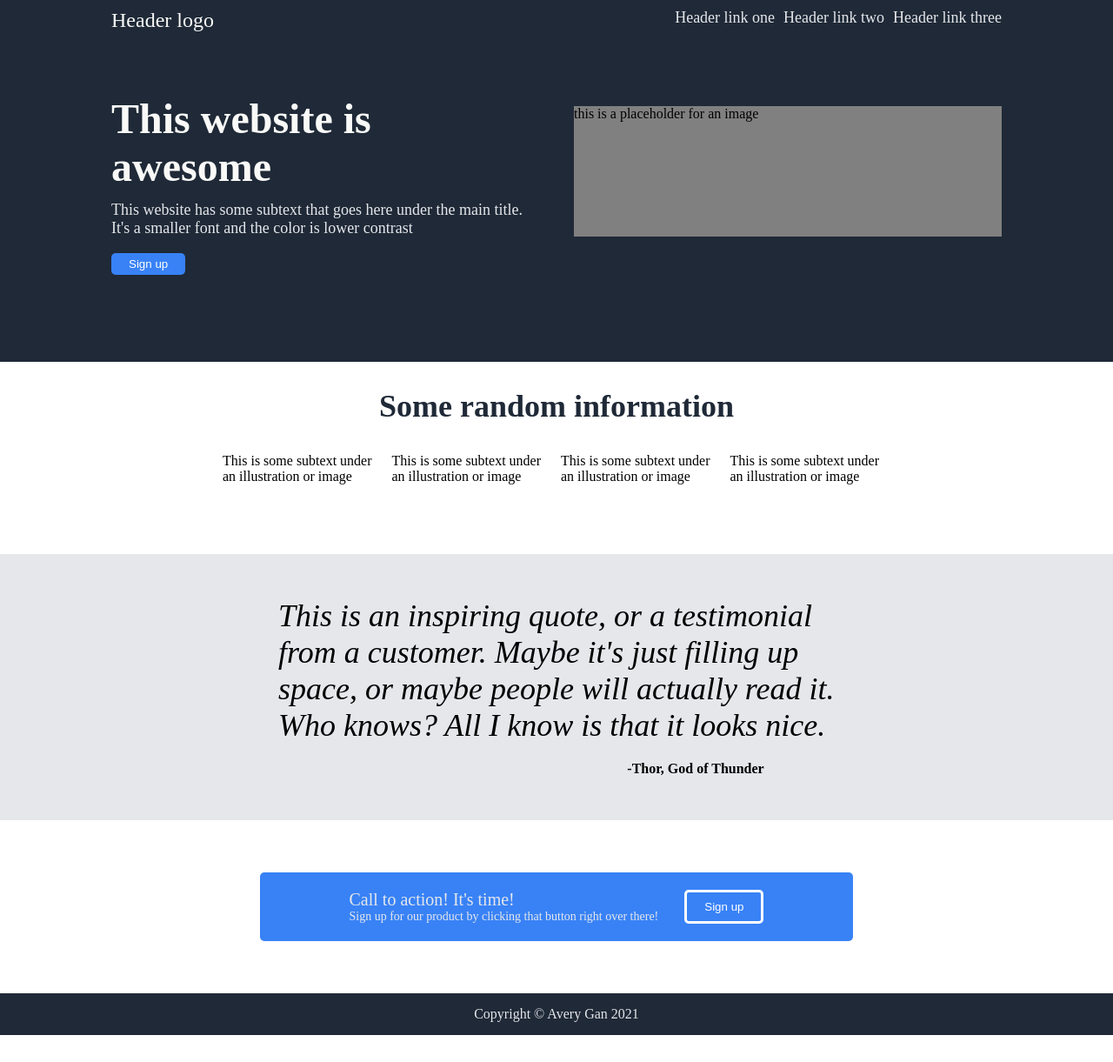
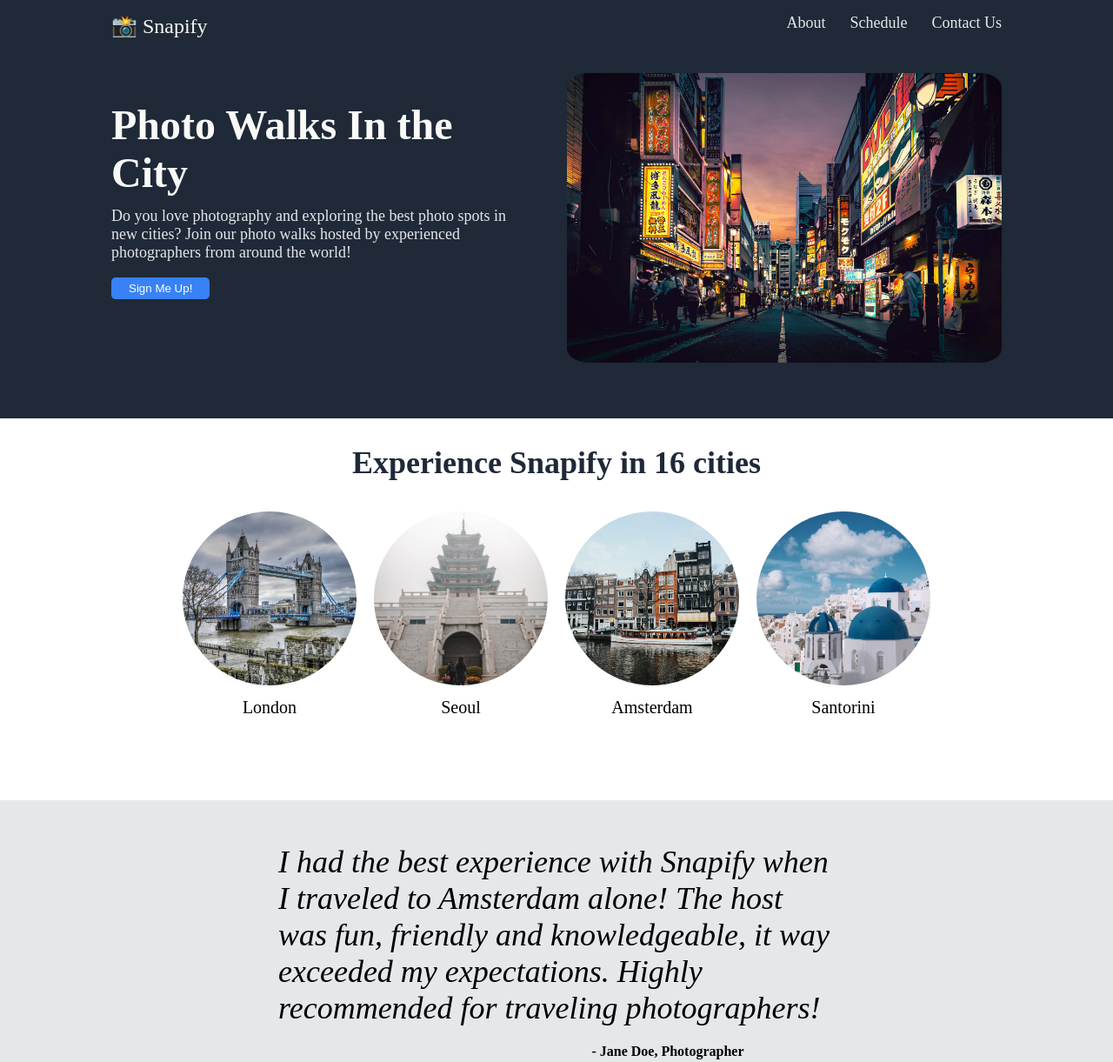
Before and after one commit to averygan/landing-page, a plain HTML site: page index.html in a window 1280 px wide. Shown: the top 1221 px of the page at 87% size. Before the commit the page ends 1190 px from the top, so only its background shows below. Drawn offline with Linux system fonts and the light colour scheme.

Commit message:
added images, edited text content, styling for buttons

```diff
--- a/index.html
+++ b/index.html
@@ -10,71 +10,71 @@
 <body>
   <!--HEADER-->
   <div class="header">
-    <div class="logo">Header logo</div>
+    <div class="logo">📸 Snapify</div>
     <ul class="links">
-      <li>Header link one</li>
-      <li>Header link two</li>
-      <li>Header link three</li>
+      <li>About</li>
+      <li>Schedule</li>
+      <li>Contact Us</li>
     </ul>
   </div>
   <!--HERO BANNER-->
   <div class="hero">
     <div class="hero-content">
-      <h1>This website is awesome</h1>
-      <p class="hero-secondary">This website has some subtext that goes here under the main title. It's a smaller font and the color is lower contrast</p>
-    <button>Sign up</button>
+      <h1>Photo Walks In the City</h1>
+      <p class="hero-secondary">Do you love photography and exploring the best photo spots in new cities? Join our photo walks hosted by experienced photographers from around the world!</p>
+    <button>Sign Me Up!</button>
     </div>
     <div class="hero-image">
-      <div class="image">this is a placeholder for an image</div>
+      <img src="images/hero.jpeg" alt="Image of city street" width="500">
     </div>
   </div>
   <!--INFO CARDS-->
   <div class="info">
     <div class="info-header">
-      Some random information
+      Experience Snapify in 16 cities
     </div>
       <div class="info-container">
         <div class="section">
-          <img>
-          <div class="text">This is some subtext under an illustration or image</div>
+          <img src="images/london.jpeg" alt="Image of London">
+          <div class="text">London</div>
         </div>
 
         <div class="section">
-          <img>
-          <div class="text">This is some subtext under an illustration or image</div>
+          <img src="images/seoul.jpeg" alt="Image of Seoul">
+          <div class="text">Seoul</div>
         </div>
 
         <div class="section">
-          <img>
-          <div class="text">This is some subtext under an illustration or image</div>
+          <img src="images/amsterdam.jpeg" alt="Image of Amsterdam">
+          <div class="text">Amsterdam</div>
         </div>
 
         <div class="section">
-          <img>
-          <div class="text">This is some subtext under an illustration or image</div>
+          <img src="images/santorini.jpeg" alt="Image of Santorini">
+          <div class="text">Santorini</div>
         </div>
     </div>
   </div>
   <!--QUOTE-->
   <div class="quote">
     <div class="quote-text">
-      This is an inspiring quote, or a testimonial from a customer. Maybe it's just filling up space, or maybe people will actually read it. Who knows? All I know is that it looks nice.
+      I had the best experience with Snapify when I traveled to Amsterdam alone! The host was fun, friendly and knowledgeable, it way exceeded my expectations. Highly recommended for traveling photographers!
     </div>
-    <div class="author">-Thor, God of Thunder</div>
+    <div class="author">- Jane Doe, Photographer</div>
   </div>
   <!--CALL TO ACTION-->
   <div class="cta">
     <div class="cta-box">
     <div class="cta-container">
-      <div class="cta-title">Call to action! It's time!</div>
-      <div class="cta-text">Sign up for our product by clicking that button right over there!</div>
+      <div class="cta-title">Lights Camera Action!</div>
+      <div class="cta-text">Don't miss out on this exclusive promotion, while slots last</div>
     </div>
     <button>Sign up</button>
     </div>
   </div>
   <!--FOOTER-->
   <div class="footer">
-    Copyright © Avery Gan 2021
+    Copyright © Avery Gan 2022
   </div>
 </body>
 </html>
--- a/style.css
+++ b/style.css
@@ -1,7 +1,9 @@
 body {
   display: flex;
   flex-direction: column;
-  margin: 0;
+  margin: 0em;
+  width: 100%;
+  overflow-x: hidden;
 }
 
 /* Header styling */
@@ -9,7 +11,7 @@ body {
   background-color: #1F2937;
   display: flex;
   justify-content: space-between;
-  padding: 10px 10% 10px 10%;
+  padding: 16px 10% 10px 10%;
 }
 
 .logo {
@@ -22,16 +24,21 @@ ul {
   margin: 0;
   padding: 0;
   display: flex;
-  gap: 10px;
+  gap: 28px;
   font-size: 18px;
   color: #E5E7EB;
+}
+
+li:hover{
+  color: #bdc1c9;
+  font-size: 19px;
 }
 
 /* Hero banner styling */
 .hero {
   display: flex;
   background-color: #1F2937;
-  padding: 30px 10% 100px 10%;
+  padding: 30px 10% 60px 10%;
   gap: 40px;
 }
 
@@ -56,11 +63,6 @@ h1 {
   align-self: center;
 }
 
-.image {
-  background-color: grey;
-  height: 150px;
-}
-
 button {
   border-radius: 5px;
   background-color: #3882F6;
@@ -69,12 +71,17 @@ button {
   color: white;
 }
 
+img {
+  border-radius: 5%;
+}
+
 /* Info styling */
 
 .info-container {
   display: flex;
   max-width: 60%;
-  gap: 10px;
+  gap: 20px;
+  justify-content: center;
 }
 
 .info {
@@ -91,26 +98,42 @@ button {
   padding: 30px 0px 15px 0px;
 }
 
+.section img {
+  width: 200px;
+  height: 200px;
+  object-fit: cover;
+  border-radius: 50%;
+  margin-top: 20px;
+}
+
+.text {
+  font-size: 20px;
+  text-align: center;
+  margin-bottom: 15px;
+  margin-top: 10px;
+}
+
 /* Quote styling */
 .quote {
   display: flex;
   flex-direction: column;
   align-items: center;
-  background-color: #E5E7EB
+  background-color: #E5E7EB;
 }
 
 .quote-text {
-  max-width: 50%;
   padding: 50px 0px 20px 0px;
   font-size: 36px;
   font-style: italic;
   font-weight: 300;
+  text-align: left;
+  width: 50%;
 }
 
 .author {
-  margin-right: -25%;
   margin-bottom: 50px;
   font-weight: 700;
+  margin-right: -20%;
 }
 
 /* CTA styling */
@@ -152,3 +175,8 @@ button {
   text-align: center;
   padding: 15px 0px;
 }
+/* Button hover styling */
+button:hover{
+  background-color: #508dee;
+  transform: scale(1.05);
+}
```
Also changed, not shown: images/amsterdam.jpeg (added), images/hero.jpeg (added), images/london.jpeg (added), images/santorini.jpeg (added), images/seoul.jpeg (added).
